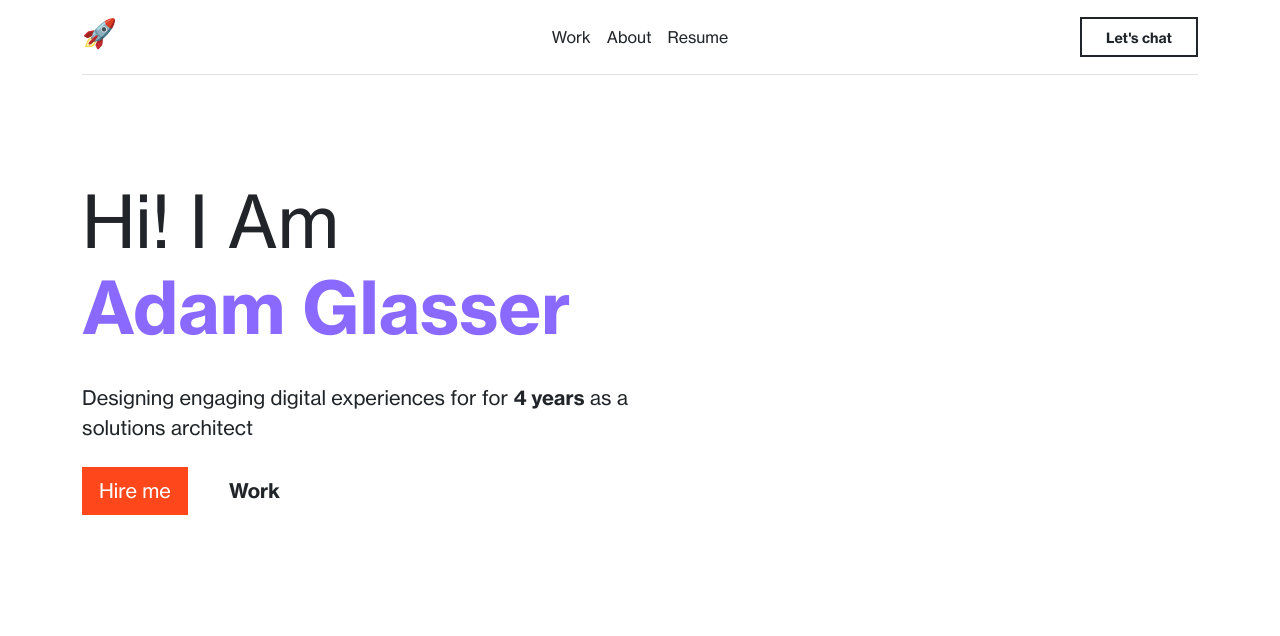
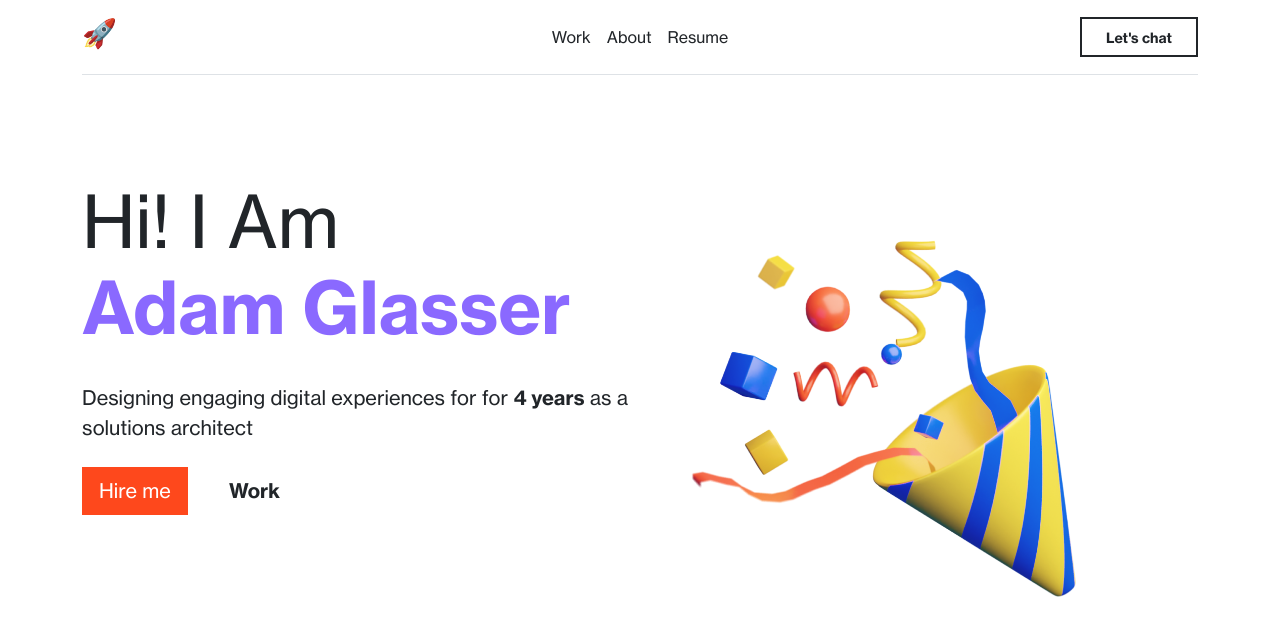
Before and after one commit to adamglasser/arglasser, a React (Create React App) app: page / in a window 1280 px wide. Shown: the top 636 px of the page. Built offline with nearby package versions, Linux system fonts and the light colour scheme.

Commit message:
add party popper image

```diff
--- a/src/routes/home/Home.js
+++ b/src/routes/home/Home.js
@@ -1,5 +1,6 @@
 import { useNavigate } from "react-router-dom";
 import Header from "../../components/header/header";
+import Party from './assets/Success.png'
 
 const Home = () => {
     const navigate = useNavigate();
@@ -25,7 +26,7 @@ const Home = () => {
             </div>
 
             <div className="col-sm-6 col-sm-6 col-9 order-md-2 order-1">
-              <lottie-player class="mx-auto" src="assets/json/animation-digital-agency.json" background="transparent" speed="1" loop="" autoplay=""></lottie-player>
+              <img className="img-fluid" alt="Party Graphic" src={Party}></img>
             </div>
           </div>
         </div>
```
Also changed, not shown: src/routes/home/assets/Success.png (added).
